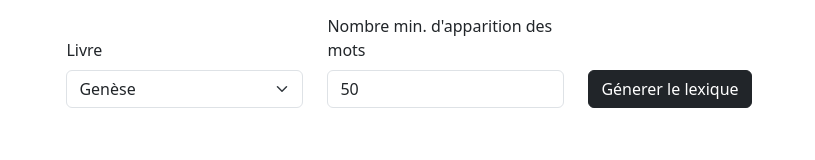
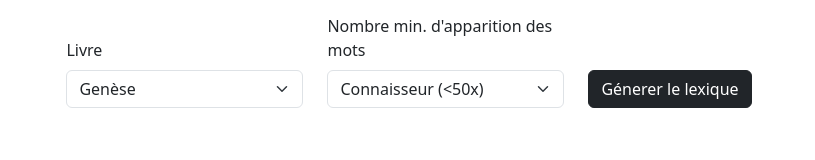
Before and after one commit to zdettwiler/lexique-du-lecteur-biblique, a Next.js app: page /lexique-du-lecteur-biblique/ in a window 1280 px wide. Shown: the part 327-487 px from the top of the page, without its empty margins (231-1046 px from the left). Built offline with nearby package versions, Linux system fonts and the light colour scheme.

Commit message:
dropdown selection

```diff
--- a/src/app/page.js
+++ b/src/app/page.js
@@ -55,16 +55,26 @@ export default function Home() {
             <Col xs={12} md={3} className="mb-3" >
               <Form.Label>Livre</Form.Label>
               <Form.Select aria-label="Book selection" value={book} onChange={handleChangeBook}>
-                  <option>Choisir le livre</option>
-                  { bookOptions.map((book, id) => (
-                    <option value={book} key={id}>{book}</option>
-                  ))}
-                </Form.Select>
+                <option>Choisir le livre</option>
+                { bookOptions.map((book, id) => (
+                  <option value={book} key={id}>{book}</option>
+                ))}
+              </Form.Select>
             </Col>
 
             <Col xs={12} md={3} className="mb-3" >
               <Form.Label>Nombre min. d'apparition des mots</Form.Label>
-              <Form.Control type="number" value={frequency} onChange={handleChangeFrequency}/>
+              <Form.Select aria-label="Frequency selection" value={frequency} onChange={handleChangeFrequency}>
+                { [
+                    { text: "Débutant (<200x)", value: 200 },
+                    { text: "Intermédiaire (<100x)", value: 100 },
+                    { text: "Connaisseur (<50x)", value: 50 },
+                    { text: "Expert (<30x)", value: 30 },
+                  ].map((option, id) => (
+                  <option value={option.value} key={id}>{option.text}</option>
+                ))}
+              </Form.Select>
+              {/* <Form.Control type="number" value={frequency} onChange={handleChangeFrequency}/> */}
             </Col>
 
             <Col xs="auto" className="d-flex align-items-baseline mb-3">
```
